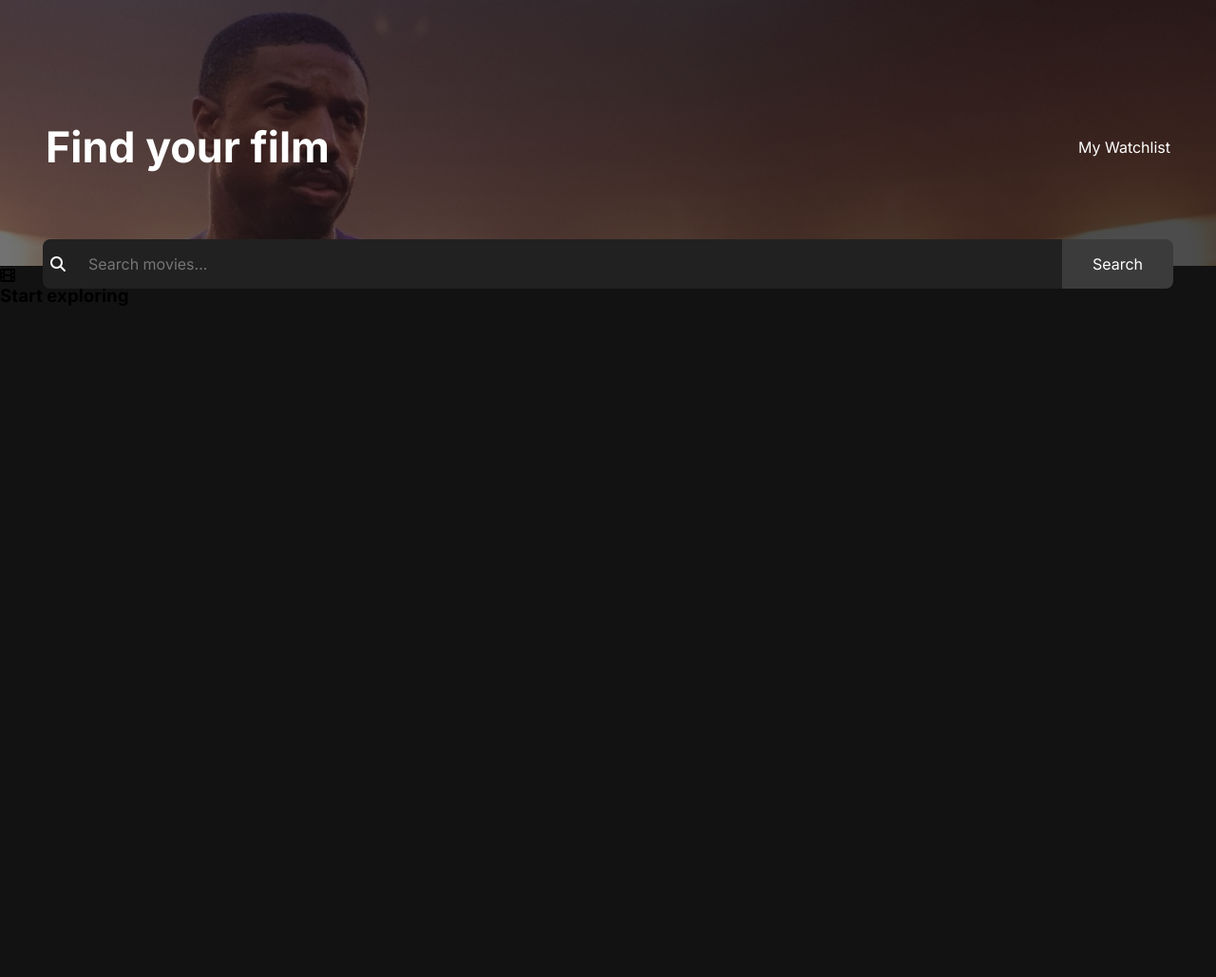
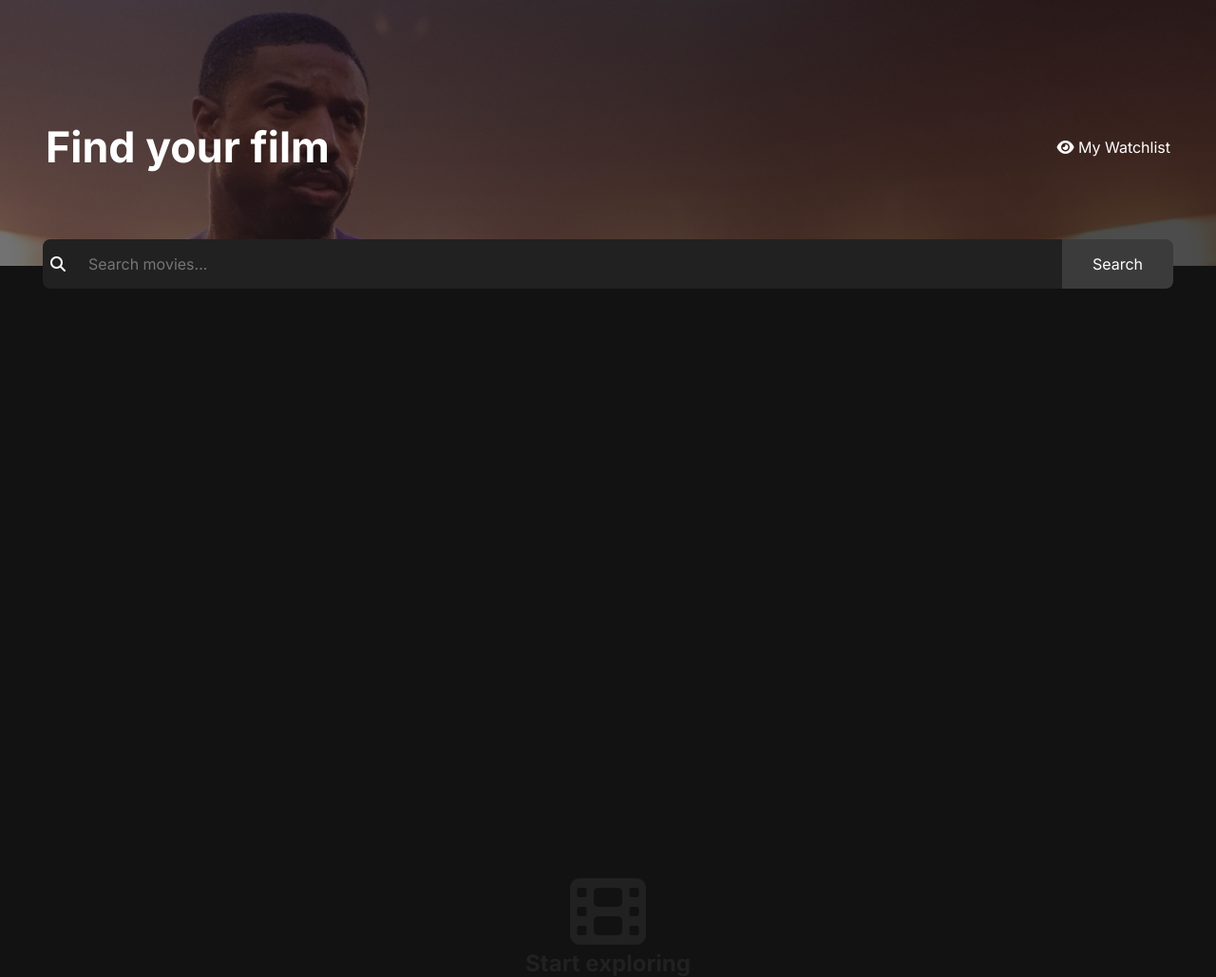
Before and after one commit to nelsonAndelson/movie-watchlist, a website built with Vite: page index.html in a window 1280 px wide. Shown: the whole page at 95% size. Before the commit the page ends 800 px from the top, so only its background shows below. Built offline with nearby package versions, Linux system fonts and the light colour scheme.

Commit message:
finished home page

```diff
--- a/index.html
+++ b/index.html
@@ -24,18 +24,23 @@
     <header>
       <div class="flex">
         <h1>Find your film</h1>
-        <a href="#">My Watchlist</a>
+        <a href="#">
+          <i class="fa-solid fa-eye"></i>
+          My Watchlist
+        </a>
       </div>
       <div class="flex search-form">
-        <i class="fa-solid fa-magnifying-glass"></i>
+        <i class="fa-solid fa-magnifying-glass search-icon"></i>
         <input type="text" placeholder="Search movies..." />
         <button>Search</button>
       </div>
     </header>
 
     <main>
-      <i class="fa-solid fa-film"></i>
-      <h3>Start exploring</h3>
+      <div class="start-exploring">
+        <i class="fa-solid fa-film"></i>
+        <h2>Start exploring</h2>
+      </div>
     </main>
   </body>
 </html>
--- a/public/src/styles/index.css
+++ b/public/src/styles/index.css
@@ -48,7 +48,7 @@ header a {
 
 header input,
 header button,
-header i {
+header > .search-icon {
   padding: 1rem;
   border: none;
   color: var(--tertiary-color);
@@ -61,12 +61,12 @@ header input {
   outline: none;
 }
 
-header i,
+header .search-icon,
 header input {
   background-color: hsl(0, 0%, 13%);
   align-self: center;
 }
-header i {
+header .search-icon {
   padding: 1.12em 0.5em;
   border-top-left-radius: 8px;
   border-bottom-left-radius: 8px;
@@ -93,7 +93,15 @@ header button:hover {
 }
 
 /* Main content */
+.start-exploring {
+  text-align: center;
+  color: hsl(0, 0%, 13%);
+  margin-top: 50%;
+}
 
+.start-exploring i {
+  font-size: 5em;
+}
 
 /* utilities */
 .flex {
```
